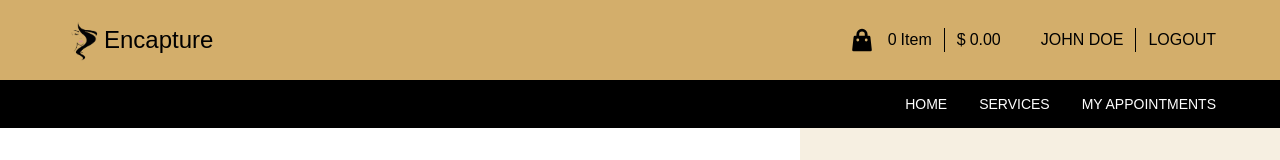
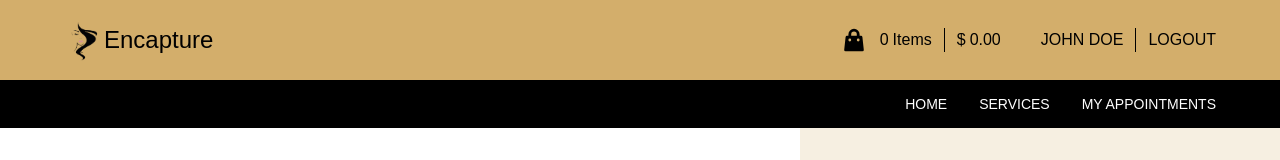
Before and after one commit to amita-roy/Appointment-booking-app-frontend, a React (Create React App) app: page /signin in a window 1280 px wide. Shown: the top 160 px of the page. Built offline with nearby package versions, Linux system fonts and the light colour scheme.

Commit message:
Import p;uralize for items count

```diff
--- a/src/container/Header.js
+++ b/src/container/Header.js
@@ -1,10 +1,20 @@
 import React, { PureComponent } from 'react';
 import { NavLink } from 'react-router-dom';
+import Pluralize from 'pluralize';
 
 import logoSrc from 'assets/images/logo.png';
 
 class Header extends PureComponent {
+  constructor(props) {
+    super(props);
+
+    this.state = {
+      itemCount: 0,
+    };
+  }
+
   render() {
+    const { itemCount } = this.state;
     return (
       <div className="header">
         <div className="flex justify-between items-center px-16 bg-primary h-20">
@@ -27,8 +37,8 @@ class Header extends PureComponent {
                 />
               </svg>
               <p className="pr-3 border-black border-r">
-                <span>0</span>
-                <span className="ml-1">Item</span>
+                <span>{itemCount}</span>
+                <span className="ml-1">{Pluralize('Item', itemCount)}</span>
               </p>
               <p className="pl-3">
                 <span>$</span>
@@ -40,8 +50,16 @@ class Header extends PureComponent {
               <p className="uppercase pl-3">logout</p>
             </div>
             <div className="logged-out ml-10 hidden">
-              <NavLink to="/signup" exact className="uppercase pr-3 border-r border-black">sign up</NavLink>
-              <NavLink to="/signin" exact className="uppercase pl-3">sign in</NavLink>
+              <NavLink
+                to="/signup"
+                exact
+                className="uppercase pr-3 border-r border-black"
+              >
+                sign up
+              </NavLink>
+              <NavLink to="/signin" exact className="uppercase pl-3">
+                sign in
+              </NavLink>
             </div>
           </div>
         </div>
```
